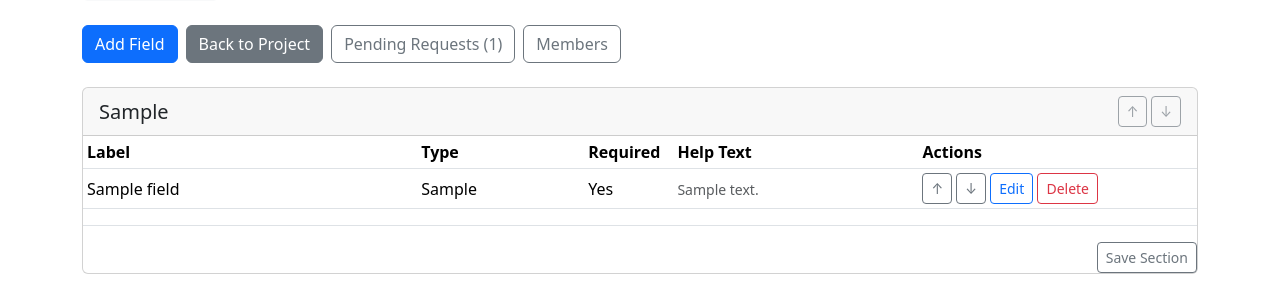
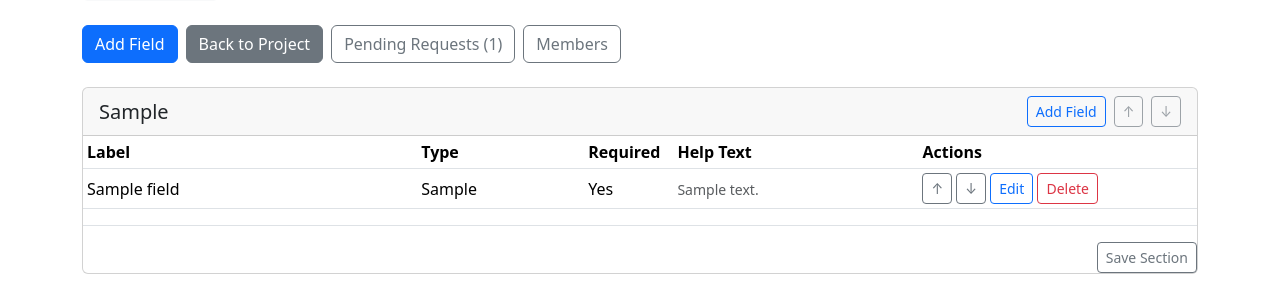
Before and after one commit to ganeshbmc/open-srma, a Flask app: page /project/1/form_fields in a window 1280 px wide. Shown: the part 227-516 px from the top of the page. Run offline with Flask 3, Linux system fonts and the light colour scheme; a user stored in the database is signed in; tables that the repository leaves empty hold one stand-in row (values such as "Sample post"); some libraries are stand-ins or nearby versions.

Commit message:
Add per-section add field controls on customize form

```diff
--- a/app/routes.py
+++ b/app/routes.py
@@ -748,6 +748,9 @@ def add_form_field(project_id):
         )
         if row[0]
     ]
+    prefill_section = (request.args.get('section') or '').strip()
+    if request.method == 'GET' and prefill_section:
+        form.section.data = prefill_section
     if form.validate_on_submit():
         ms = get_membership_for(project.id)
         if not (is_admin() or (ms and (ms.role or '').lower() == 'owner')):
--- a/app/templates/form_fields.html
+++ b/app/templates/form_fields.html
@@ -30,7 +30,8 @@
       <div class="card mt-4">
         <div class="card-header d-flex justify-content-between align-items-center">
           <h4 class="mb-0 h5">{{ sec.name }}</h4>
-          <div class="d-flex align-items-center gap-1">
+          <div class="d-flex align-items-center gap-2">
+            <a class="btn btn-sm btn-outline-primary" href="{{ url_for('add_form_field', project_id=project.id, section=sec.name) }}">Add Field</a>
             <form method="POST" action="{{ url_for('move_form_section_up', project_id=project.id, section=sec.name) }}" style="display:inline" {% if not (current_user.is_admin or (project.memberships.filter_by(user_id=current_user.id, role='owner').first())) %}data-requires-reason="true"{% endif %}>
               <input type="hidden" name="csrf_token" value="{{ csrf_token() }}">
               <button class="btn btn-sm btn-outline-secondary" type="submit" title="Move Section Up" {% if loop.first %}disabled{% endif %}>↑</button>
```
Also changed, not shown: 1 other file.
